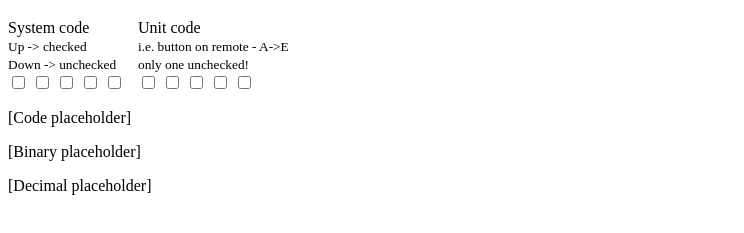
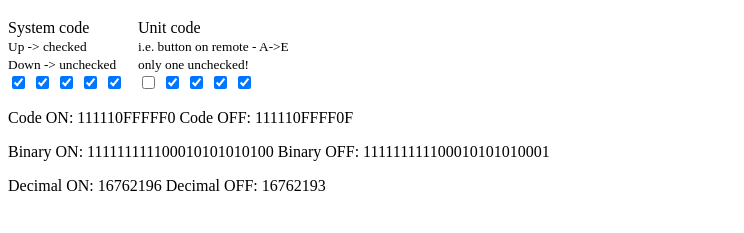
Before and after one commit to pskowronek/433-rc-switch-orno, a website: page codes-calculator/index.html in a window 1280 px wide. Shown: the part 61-294 px from the top of the page, without its empty margins (0-744 px from the left). Drawn offline with Linux system fonts and the light colour scheme.

Commit message:
UI aspect (akin to 90s l&f)

```diff
--- a/codes-calculator/index.html
+++ b/codes-calculator/index.html
@@ -16,21 +16,21 @@
     <div class="checkbox-row" id="systemCode" style="display: inline-block; margin-right: 10px;">
       <div>System code<br/><small>Up -> checked</small><br/><small>Down -> unchecked</small></div>
       <!-- Checkboxes for systemCode -->
-      <input type="checkbox" id="s1" onclick="checkboxStateChanged('result')">
-      <input type="checkbox" id="s2" onclick="checkboxStateChanged('result')">
-      <input type="checkbox" id="s3" onclick="checkboxStateChanged('result')">
-      <input type="checkbox" id="s4" onclick="checkboxStateChanged('result')">
-      <input type="checkbox" id="s5" onclick="checkboxStateChanged('result')">
+      <input type="checkbox" id="s1" checked onclick="checkboxStateChanged('result')">
+      <input type="checkbox" id="s2" checked onclick="checkboxStateChanged('result')">
+      <input type="checkbox" id="s3" checked onclick="checkboxStateChanged('result')">
+      <input type="checkbox" id="s4" checked onclick="checkboxStateChanged('result')">
+      <input type="checkbox" id="s5" checked onclick="checkboxStateChanged('result')">
     </div>
 
     <div class="checkbox-row" id="unitCode" style="display: inline-block">
       <div>Unit code<br/><small>i.e. button on remote - A->E</small><br/><small>only one unchecked!</small></div>
       <!-- Checkboxes for unitCode -->
       <input type="checkbox" id="u1" onclick="checkboxStateChanged('result')">
-      <input type="checkbox" id="u2" onclick="checkboxStateChanged('result')">
-      <input type="checkbox" id="u3" onclick="checkboxStateChanged('result')">
-      <input type="checkbox" id="u4" onclick="checkboxStateChanged('result')">
-      <input type="checkbox" id="u5" onclick="checkboxStateChanged('result')">
+      <input type="checkbox" id="u2" checked onclick="checkboxStateChanged('result')">
+      <input type="checkbox" id="u3" checked onclick="checkboxStateChanged('result')">
+      <input type="checkbox" id="u4" checked onclick="checkboxStateChanged('result')">
+      <input type="checkbox" id="u5" checked onclick="checkboxStateChanged('result')">
     </div>
   </div>
 
@@ -39,5 +39,6 @@
     <p class="binaryResult">[Binary placeholder]</p>
     <p class="decimalResult">[Decimal placeholder]</p>
   </div>
+  <script>checkboxStateChanged('result');</script>
 </body>
 </html>
```
